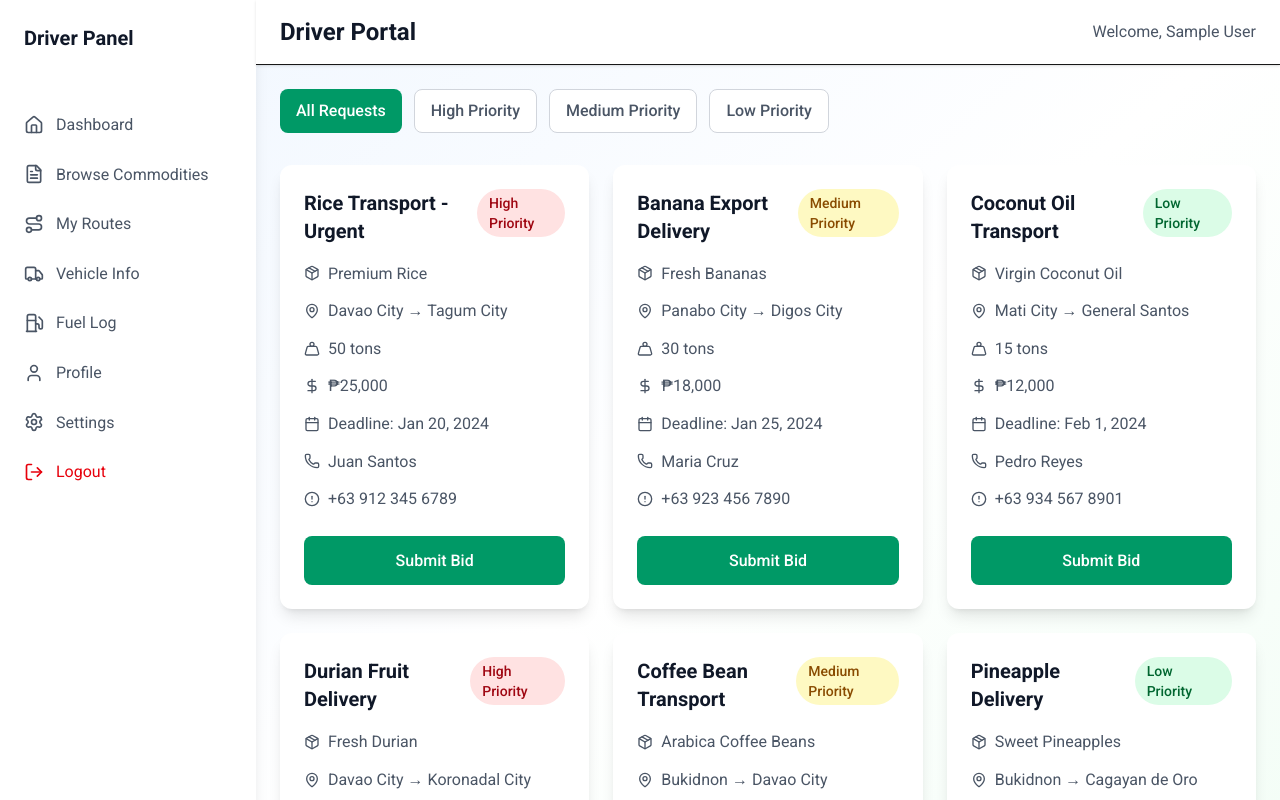
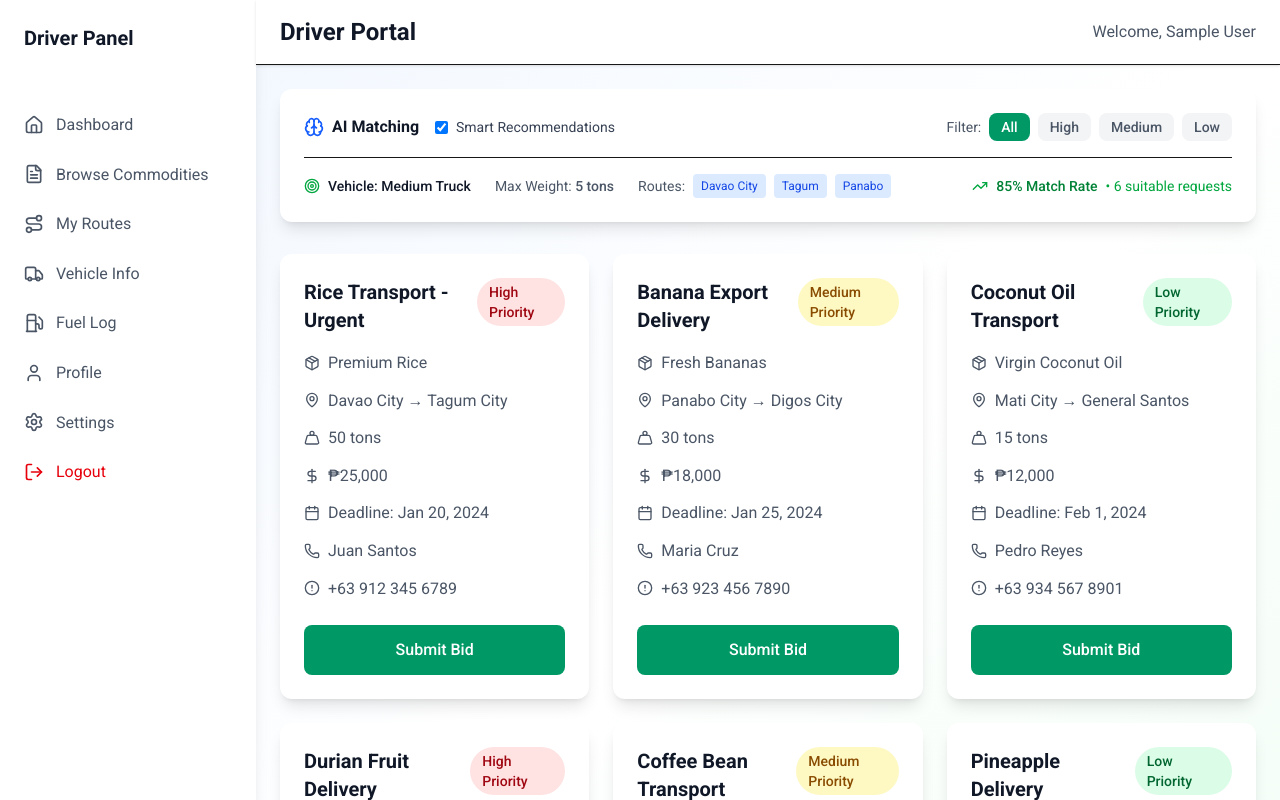
Before and after one commit to whilmarbitoco/amixtra-hackathon-team2, a Next.js app: page /driver/commodities in a window 1280 px wide. Shown: the top 800 px of the page. Built offline with nearby package versions, Linux system fonts and the light colour scheme; sample sign-in values are in the browser's storage.

Commit message:
feat: commodities listings for drivers

```diff
--- a/src/app/driver/commodities/page.tsx
+++ b/src/app/driver/commodities/page.tsx
@@ -1,11 +1,20 @@
 "use client";
 
 import { useState } from "react";
-import { Package, MapPin, Calendar, DollarSign, Phone, AlertCircle, Weight } from "lucide-react";
+import { Package, MapPin, Calendar, DollarSign, Phone, AlertCircle, Weight, Brain, TrendingUp, Target } from "lucide-react";
 import { commodities } from "@/constants";
 
 export default function CommoditiesListing() {
   const [filter, setFilter] = useState("All");
+  const [aiMatching, setAiMatching] = useState(true);
+
+  // Mock driver preferences (will be dynamic in future)
+  const driverPreferences = {
+    vehicleType: "Medium Truck",
+    preferredRoutes: ["Davao City", "Tagum", "Panabo"],
+    maxWeight: "5 tons",
+    preferredCommodities: ["Rice", "Corn", "Vegetables"]
+  };
 
   const filteredCommodities = filter === "All"
     ? commodities
@@ -13,26 +22,73 @@ export default function CommoditiesListing() {
 
   return (
     <>
-        {/* Filter */}
-        <div className="mb-8">
-          <div className="flex gap-3">
+      {/* AI Matching & Filters Card */}
+      <div className="bg-white rounded-xl shadow-lg p-6 mb-8">
+        <div className="flex flex-wrap items-center justify-between gap-4">
+          <div className="flex items-center gap-4">
+            <div className="flex items-center gap-2">
+              <Brain className="h-5 w-5 text-blue-600" />
+              <h3 className="font-semibold text-gray-900">AI Matching</h3>
+            </div>
+
+            <label className="flex items-center gap-2">
+              <input
+                type="checkbox"
+                checked={aiMatching}
+                onChange={(e) => setAiMatching(e.target.checked)}
+                className="rounded border-gray-300"
+              />
+              <span className="text-sm text-gray-700">Smart Recommendations</span>
+            </label>
+          </div>
+
+          <div className="flex items-center gap-2">
+            <span className="text-sm text-gray-600">Filter:</span>
             {['All', 'High', 'Medium', 'Low'].map((urgency) => (
               <button
                 key={urgency}
                 onClick={() => setFilter(urgency)}
-                className={`px-4 py-2 rounded-lg font-medium transition-colors ${
+                className={`px-3 py-1 rounded-lg text-sm font-medium transition-colors ${
                   filter === urgency
                     ? 'bg-emerald-600 text-white'
-                    : 'bg-white text-gray-600 border border-gray-300 hover:bg-gray-50'
+                    : 'bg-gray-100 text-gray-600 hover:bg-gray-200'
                 }`}
               >
-                {urgency === 'All' ? 'All Requests' : `${urgency} Priority`}
+                {urgency === 'All' ? 'All' : urgency}
               </button>
             ))}
           </div>
         </div>
 
-        {/* Commodity Cards */}
+        {/* Driver Preferences Analysis */}
+        <div className="flex flex-wrap items-center gap-6 mt-4 pt-4 border-t">
+          <div className="flex items-center gap-2">
+            <Target className="h-4 w-4 text-green-600" />
+            <span className="text-sm font-medium text-gray-900">Vehicle: {driverPreferences.vehicleType}</span>
+          </div>
+
+          <div className="text-sm text-gray-600">
+            Max Weight: <span className="font-medium">{driverPreferences.maxWeight}</span>
+          </div>
+
+          <div className="flex items-center gap-2">
+            <span className="text-sm text-gray-600">Routes:</span>
+            {driverPreferences.preferredRoutes.map((route, idx) => (
+              <span key={idx} className="px-2 py-1 bg-blue-100 text-blue-700 rounded text-xs">
+                {route}
+              </span>
+            ))}
+          </div>
+
+          <div className="flex items-center gap-2 ml-auto">
+            <TrendingUp className="h-4 w-4 text-green-600" />
+            <span className="text-sm font-medium text-green-700">85% Match Rate</span>
+            <span className="text-sm text-green-600">• {filteredCommodities.length} suitable requests</span>
+          </div>
+        </div>
+      </div>
+
+      {/* Commodities Grid */}
       <div className="grid grid-cols-1 md:grid-cols-2 lg:grid-cols-3 gap-6">
         {filteredCommodities.map((commodity) => (
           <div key={commodity.id} className="bg-white rounded-xl shadow-lg p-6 hover:shadow-xl transition-shadow">
--- a/src/app/v1/route/page.tsx
+++ b/src/app/v1/route/page.tsx
@@ -125,10 +125,7 @@ export default function RoutePage() {
     };
   }, []);
 
-  // Auto-scroll chat to bottom
-  useEffect(() => {
-    chatEndRef.current?.scrollIntoView({ behavior: 'smooth' });
-  }, [chatMessages]);
+
 
   const handleStartInputChange = (value: string) => {
     setStart(value);
```
Lines whose indentation alone changed are shown as unchanged.
